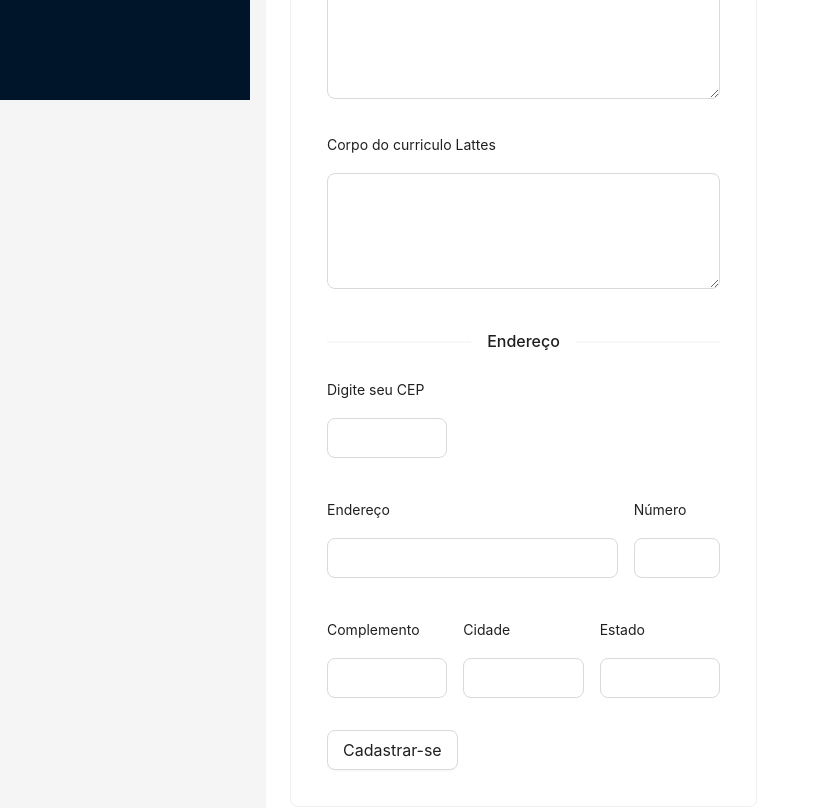
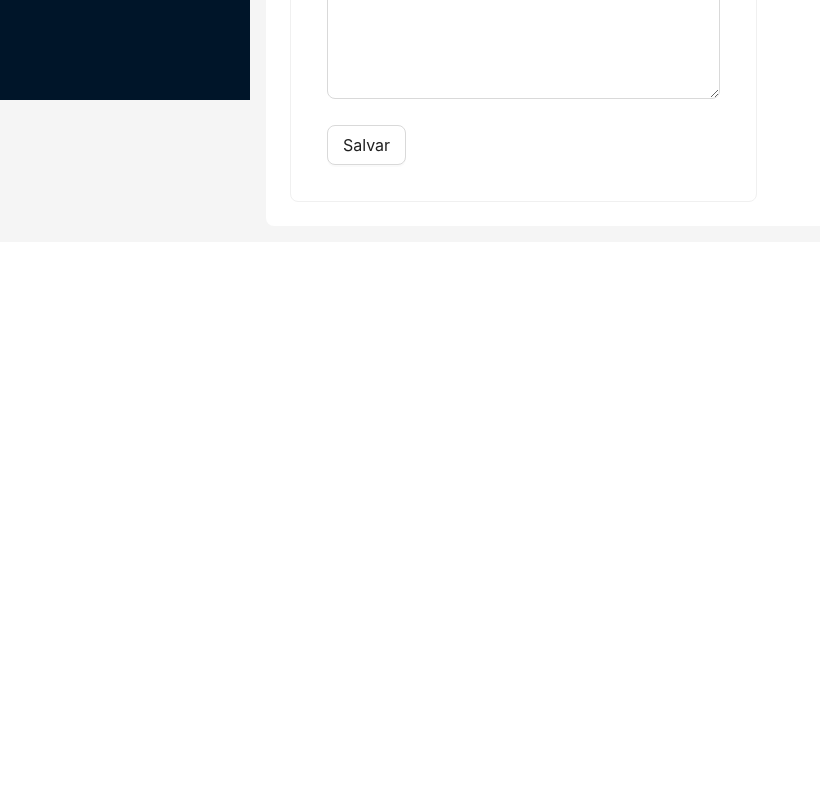
Before and after one commit to phtoselli/recruit-fe, a React (Vite) app: page /admin/register in a window 1280 px wide. Shown: the part 700-1508 px from the top of the page, without its empty margins (0-820 px from the left). After the commit the page ends 942 px from the top, so only its background shows below. Built offline with nearby package versions, Linux system fonts and the light colour scheme.

Commit message:
feat: cadastrar vaga

```diff
--- a/src/modules/admin/Register.tsx
+++ b/src/modules/admin/Register.tsx
@@ -43,59 +43,12 @@ export default function Register() {
               </Col>
 
               <Col span={24}>
-                <Form.Item label="Formação acadêmica" name="academic">
+                <Form.Item label="Descrição da Empresa" name="empresa">
                   <TextArea rows={4} />
                 </Form.Item>
               </Col>
-
               <Col span={24}>
-                <Form.Item label="Corpo do curriculo Lattes" name="resume">
-                  <TextArea rows={4} />
-                </Form.Item>
-              </Col>
-            </Row>
-
-            <Divider>Endereço</Divider>
-
-            <Row gutter={[16, 8]}>
-              <Col span={8}>
-                <Form.Item label="Digite seu CEP" name="cep">
-                  <Input />
-                </Form.Item>
-              </Col>
-
-              <Col span={18}>
-                <Form.Item label="Endereço" name="address">
-                  <Input />
-                </Form.Item>
-              </Col>
-
-              <Col span={6}>
-                <Form.Item label="Número" name="number">
-                  <Input />
-                </Form.Item>
-              </Col>
-
-              <Col span={8}>
-                <Form.Item label="Complemento" name="complement">
-                  <Input />
-                </Form.Item>
-              </Col>
-
-              <Col span={8}>
-                <Form.Item label="Cidade" name="city">
-                  <Input />
-                </Form.Item>
-              </Col>
-
-              <Col span={8}>
-                <Form.Item label="Estado" name="state">
-                  <Input />
-                </Form.Item>
-              </Col>
-
-              <Col span={24}>
-                <Button onClick={() => ""}>Cadastrar-se</Button>
+                <Button onClick={() => ""}>Salvar</Button>
               </Col>
             </Row>
           </Form>
```
